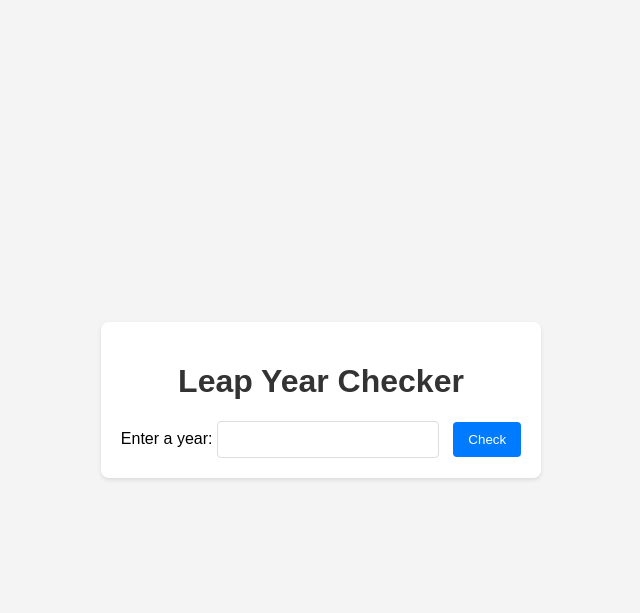
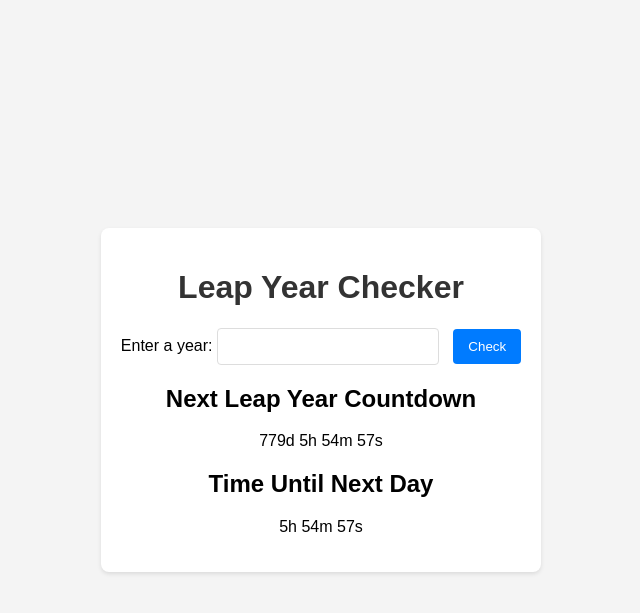
Before and after one commit to iamshashankshekhr/Leap_Year_with_flask, a Flask app: page / in a window 1280 px wide. Shown: the top 613 px of the page, without its empty margins (319-959 px from the left). Run offline with Flask 3, Linux system fonts and the light colour scheme.

Commit message:
add counter

```diff
--- a/leap_year_app/app.py
+++ b/leap_year_app/app.py
@@ -1,10 +1,41 @@
-from flask import Flask, render_template, request, redirect, url_for
+from flask import Flask, render_template, request, redirect, url_for, jsonify
+from datetime import datetime, timedelta
 
 app = Flask(__name__)
 
 def is_leap_year(year):
     """Determines if a given year is a leap year."""
     return (year % 4 == 0 and year % 100 != 0) or (year % 400 == 0)
+
+def find_next_leap_year(year):
+    """Finds the next leap year after a given year."""
+    next_year = year + 1
+    while not is_leap_year(next_year):
+        next_year += 1
+    return next_year
+
+@app.route('/next_leap_year')
+def next_leap_year():
+    """Returns the next leap year and the time remaining."""
+    now = datetime.now()
+    next_ly = find_next_leap_year(now.year)
+    next_leap_year_date = datetime(next_ly, 1, 1)
+    remaining = int((next_leap_year_date - now).total_seconds())
+    return jsonify({
+        'next_leap_year': next_ly,
+        'remaining_seconds': remaining
+    })
+
+@app.route('/time_until_next_day')
+def time_until_next_day():
+    """Returns the time remaining until the start of the next day."""
+    now = datetime.now()
+    tomorrow = now.replace(hour=0, minute=0, second=0, microsecond=0) + timedelta(days=1)
+    remaining = int((tomorrow - now).total_seconds())
+    return jsonify({
+        'remaining_seconds': remaining
+    })
+
 
 @app.route('/', methods=['GET', 'POST'])
 def index():
--- a/leap_year_app/templates/index.html
+++ b/leap_year_app/templates/index.html
@@ -62,6 +62,47 @@
         {% if error %}
             <p class="error">{{ error }}</p>
         {% endif %}
+        <div id="timer">
+            <h2>Next Leap Year Countdown</h2>
+            <p id="countdown"></p>
+        </div>
+        <div id="next-day-timer">
+            <h2>Time Until Next Day</h2>
+            <p id="next-day-countdown"></p>
+        </div>
+        <script>
+            function updateLeapYearTimer() {
+                fetch('/next_leap_year')
+                    .then(response => response.json())
+                    .then(data => {
+                        const remainingSeconds = data.remaining_seconds;
+                        const days = Math.floor(remainingSeconds / (3600 * 24));
+                        const hours = Math.floor((remainingSeconds % (3600 * 24)) / 3600);
+                        const minutes = Math.floor((remainingSeconds % 3600) / 60);
+                        const seconds = Math.floor(remainingSeconds % 60);
+                        document.getElementById('countdown').innerText =
+                            `${days}d ${hours}h ${minutes}m ${seconds}s`;
+                    });
+            }
+
+            function updateNextDayTimer() {
+                fetch('/time_until_next_day')
+                    .then(response => response.json())
+                    .then(data => {
+                        const remainingSeconds = data.remaining_seconds;
+                        const hours = Math.floor(remainingSeconds / 3600);
+                        const minutes = Math.floor((remainingSeconds % 3600) / 60);
+                        const seconds = Math.floor(remainingSeconds % 60);
+                        document.getElementById('next-day-countdown').innerText =
+                            `${hours}h ${minutes}m ${seconds}s`;
+                    });
+            }
+
+            setInterval(updateLeapYearTimer, 1000);
+            setInterval(updateNextDayTimer, 1000);
+            updateLeapYearTimer();
+            updateNextDayTimer();
+        </script>
     </div>
 </body>
 </html>
```
Also changed, not shown: 1 other file.
